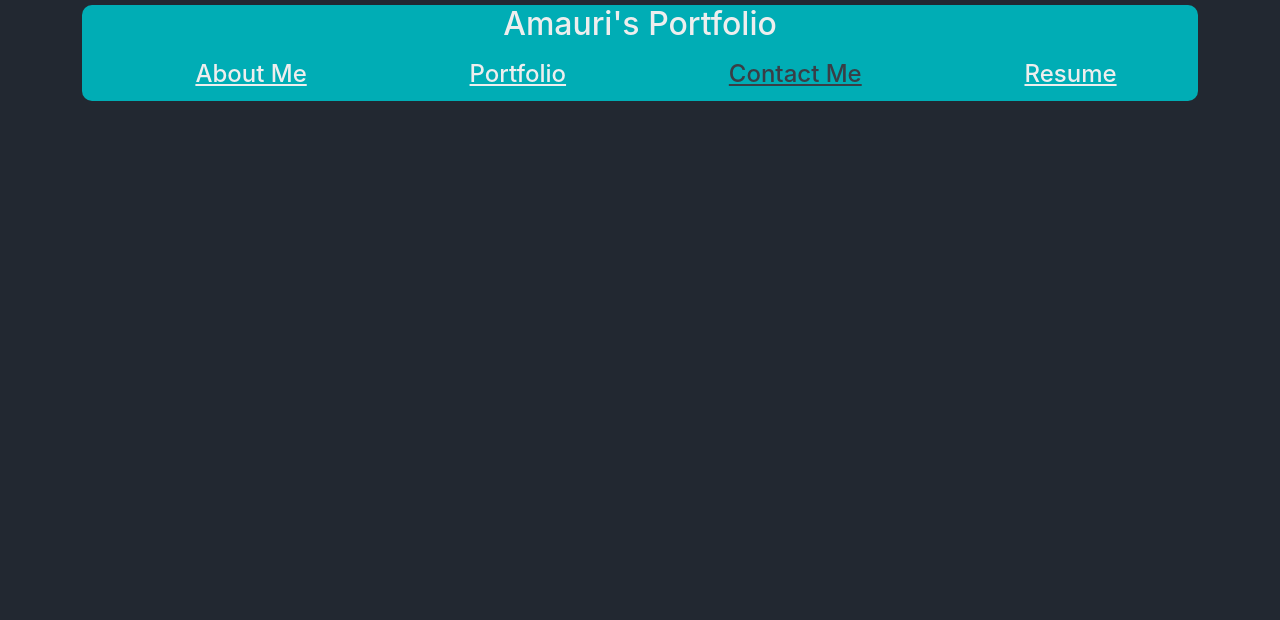
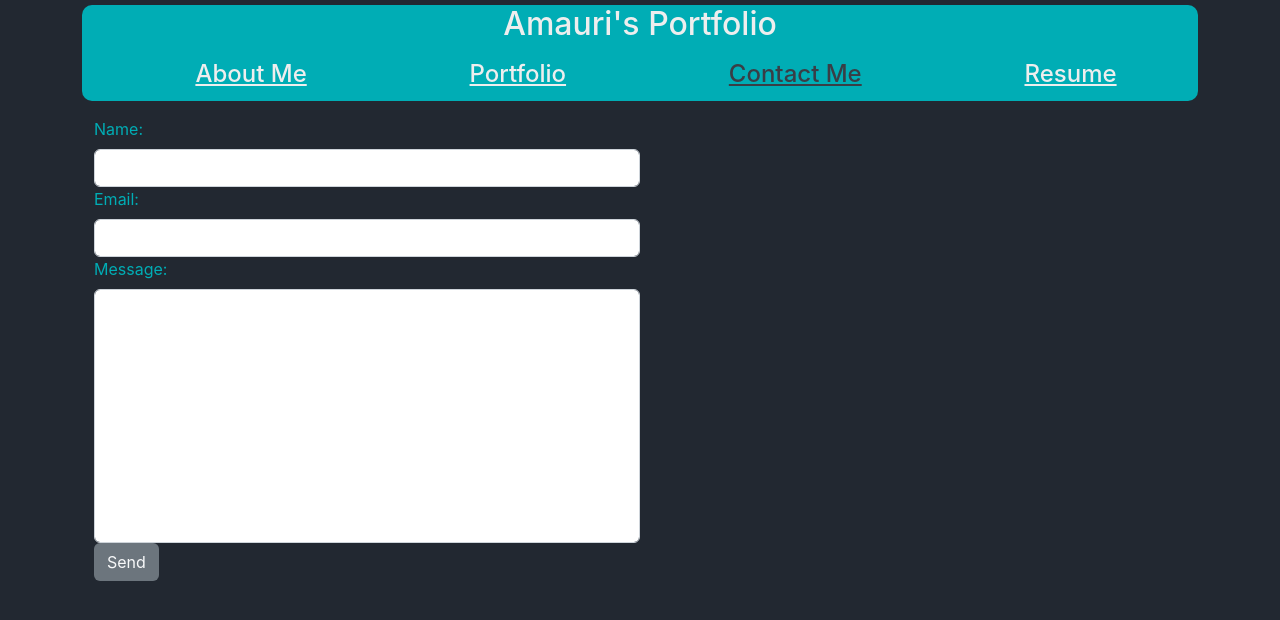
Before and after one commit to NicolasFlamel/nicolasflamel.github.io, a React (Create React App) app: page / in a window 1280 px wide. Both pictures are taken after a click on the item "Contact Me". Shown: the top 620 px of the page. Built offline with nearby package versions, Linux system fonts and the light colour scheme.

Commit message:
created contact me form

```diff
--- a/src/components/pages/Contact.js
+++ b/src/components/pages/Contact.js
@@ -1,5 +1,49 @@
+import { useState } from 'react';
+
 function Contact() {
-  return <section id="contact"></section>;
+  const styles = {
+    messageBox: {
+      resize: 'none',
+    },
+  };
+
+  return (
+    <section className="container d-flex just" id="contact">
+      <form
+        className="col-sm-6"
+        action="https://formspree.io/f/mvonkbog"
+        method="POST"
+      >
+        <section>
+          <label for="name" className="form-label">
+            Name:
+          </label>
+          <input name="name" id="name" className="form-control" />
+        </section>
+        <section>
+          <label for="email" className="form-label">
+            Email:
+          </label>
+          <input name="email" id="email" className="form-control" />
+        </section>
+        <section>
+          <label for="message" className="form-label">
+            Message:
+          </label>
+          <textarea
+            name="message"
+            id="message"
+            className="form-control"
+            rows="10"
+            style={styles.messageBox}
+          />
+        </section>
+        <button type="submit" className="btn text-light bg-secondary">
+          Send
+        </button>
+      </form>
+    </section>
+  );
 }
 
 export default Contact;
--- a/src/components/pages/Projects.js
+++ b/src/components/pages/Projects.js
@@ -1,7 +1,7 @@
 import cinephiliacPreview from '../../assets/images/cinephiliac-preview.jpg';
 import studdyBuddyPreview from '../../assets/images/studdy-buddy-preview.jpg';
 import techiesBlogPreview from '../../assets/images/techies-blog-preview.jpg';
-import textEditorPWA from '../../assets/images/text-editor-pwa.jpg'
+import textEditorPWA from '../../assets/images/text-editor-pwa.jpg';
 
 const imgDim = (width, [ratioW, ratioH]) => {
   const height = (width / ratioW) * ratioH;
```
